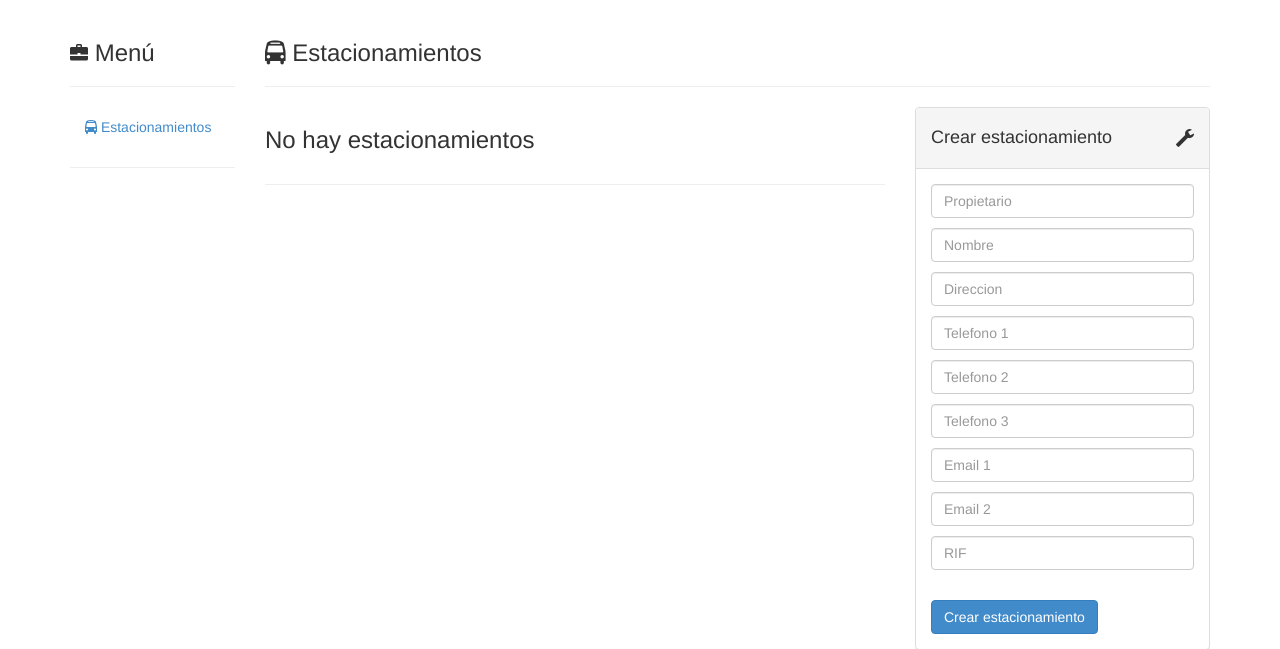
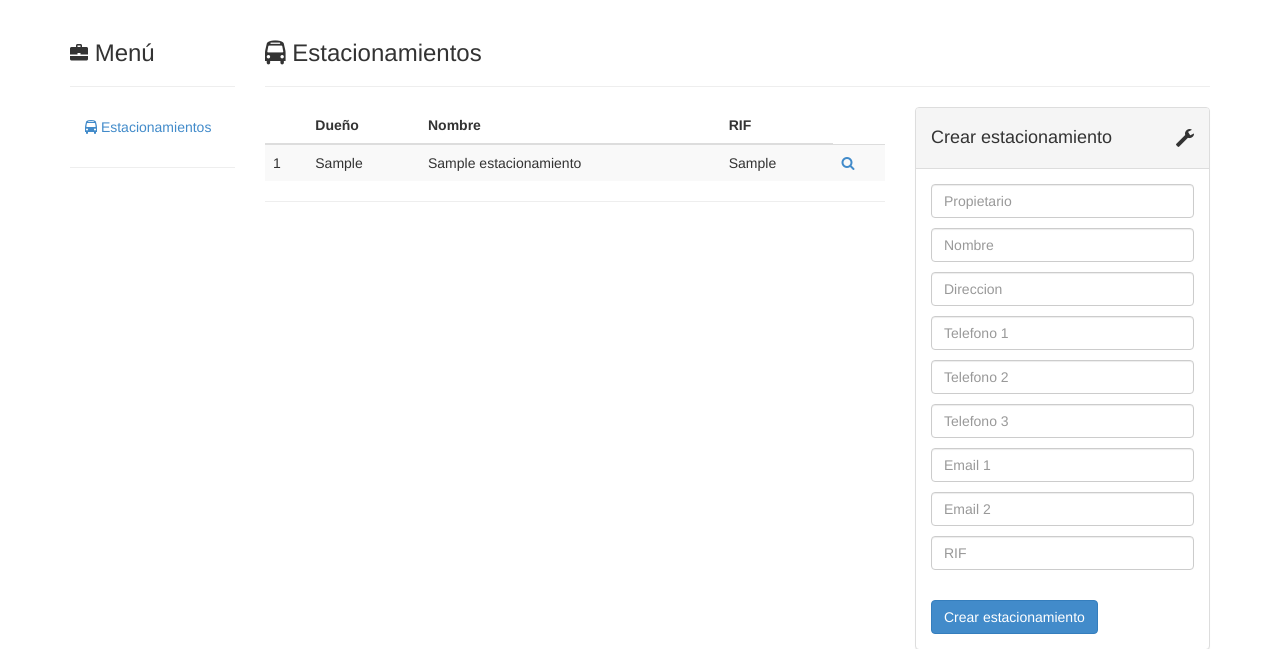
Before and after one commit to Sealos/SAGE, a Django app: page /estacionamientos/ in a window 1280 px wide. Shown: the part 51-700 px from the top of the page. Run offline with Django 3.2, Linux system fonts and the light colour scheme; tables that the repository leaves empty hold one stand-in row (values such as "Sample post"); some libraries are stand-ins or nearby versions.

Commit message:
Agregue la base de datos al modelo, no se cambio los forms asi que los casos de prueba deberian servir igual aunque no lo probe. Para agregar la  base de datos deben hacer los siguientes comandos
python manage.py syncdb   Esta crea la base de datos con los models
python manage.py makemigrations  Hace las migraciones
python manage.py migrate las efectua

ademas
python manage.py flush  Borra las bases de datos (solo datos, no las tablas)

```diff
--- a/src/SAGE/estacionamientos/models.py
+++ b/src/SAGE/estacionamientos/models.py
@@ -1,39 +1,51 @@
 # -*- coding: utf-8 -*-
 
 from django.db import models
-from estacionamientos.forms import EstacionamientoForm
-from estacionamientos.forms import EstacionamientoExtendedForm
 from django.forms import ModelForm
+from django.core.validators import RegexValidator
 
-class EstacionamientoModel(models.Model):
+class Estacionamiento(models.Model):
 	#propietario=models.ForeignKey(Propietario)
-	propietario = models.CharField(max_length = 50, help_text = "Nombre Propio")
-	nombre = models.CharField(max_length = 50)
-	direccion = models.TextField(max_length = 120)
+	Propietario = models.CharField(max_length = 50, help_text = "Nombre Propio")
+	Nombre = models.CharField(max_length = 50)
+	Direccion = models.TextField(max_length = 120)
 
-	telefono_1 = models.CharField(blank = True, null = True, max_length = 30)
-	telefono_2 = models.CharField(blank = True, null = True, max_length = 30)
-	telefono_3 = models.CharField(blank = True, null = True, max_length = 30)
+	Telefono_1 = models.CharField(blank = True, null = True, max_length = 30)
+	Telefono_2 = models.CharField(blank = True, null = True, max_length = 30)
+	Telefono_3 = models.CharField(blank = True, null = True, max_length = 30)
 
-	email_1 = models.EmailField(blank=True, null=True)
-	email_2 = models.EmailField(blank=True, null=True)
+	Email_1 = models.EmailField(blank=True, null=True)
+	Email_2 = models.EmailField(blank=True, null=True)
 
-	rif = models.CharField(max_length = 12)
+	Rif = models.CharField(max_length = 12)
 
-	tarifa = models.CharField(max_length = 50)
-	horarioin = models.TimeField()
-	horariout = models.TimeField()
-	horario_resein = models.TimeField()
-	horario_reserout = models.TimeField()
 
-class EstacionamientoModelForm(EstacionamientoForm):
-	class Meta:
-		model = EstacionamientoModel
-		fields = ['propietario', 'nombre', 'direccion', 'telefono_1', 'telefono_2', 'telefono_3', 'email_1',
-				'email_2', 'rif', 'tarifa', 'horarioin', 'horariout', 'horario_resein', 'horario_reserout']
+
+class ExtendedModel(models.Model):
+	Estacionamiento = models.ForeignKey(Estacionamiento, primary_key = True)
+	Tarifa = models.CharField(max_length = 50, null = True)
+	Apertura = models.TimeField()
+	Cierre = models.TimeField()
+	Reservas_Inicio = models.TimeField()
+	Reservas_Cierre = models.TimeField()
+	NroPuesto = models.IntegerField()
+
+#class EstacionamientoModelForm(EstacionamientoForm):
+#	class Meta:
+#		model = EstacionamientoModel
+#		fields = ['propietario', 'nombre', 'direccion', 'telefono_1', 'telefono_2', 'telefono_3', 'email_1',
+#				'email_2', 'rif', 'tarifa', 'horarioin', 'horariout', 'horario_resein', 'horario_reserout']
 
 #class Propietario(models.Model):
 	#nombre = models.CharField(max_length = 50, help_text = "Nombre Propio")
 
 #class EstadoEstacionamiento(models.Model):
 	#
+
+class PuestosModel(models.Model):
+	estacionamiento = models.ForeignKey(ExtendedModel)
+
+class ReservasModel(models.Model):
+	puesto = models.ForeignKey(PuestosModel)
+	InicioReserva = models.TimeField()
+	FinalReserva = models.TimeField()
--- a/src/SAGE/estacionamientos/views.py
+++ b/src/SAGE/estacionamientos/views.py
@@ -4,41 +4,48 @@ from django.shortcuts import render
 from estacionamientos.forms import EstacionamientoForm
 from estacionamientos.forms import EstacionamientoExtendedForm
 from estacionamientos.forms import EstacionamientoReserva
+from estacionamientos.models import *
 from estacionamientos.controller import buscar, reservar, HorarioEstacionamiento, HorarioReserva
-
-estacionamientos = []
 
 def estacionamientos_all(request):
     if request.method == 'POST':
             form = EstacionamientoForm(request.POST)
             if form.is_valid():
-                if len(estacionamientos) >= 5:
+                if len(Estacionamiento.objects.all()) >= 5:
                     return render(request, 'estacionamientoLlen.html')
-                estacionamiento = {
-                        'propietario': form.cleaned_data['propietario'],
-                        'nombre': form.cleaned_data['nombre'],
-                        'direccion': form.cleaned_data['direccion'],
-                        'telefono_1': form.cleaned_data['telefono_1'],
-                        'telefono_2': form.cleaned_data['telefono_2'],
-                        'telefono_3': form.cleaned_data['telefono_3'],
-                        'email_1': form.cleaned_data['email_1'],
-                        'email_2': form.cleaned_data['email_2'],
-                        'rif': form.cleaned_data['rif'],
-                }
-                estacionamientos.append(estacionamiento)
+
+                obj = Estacionamiento(
+                        Propietario = estacionamiento['propietario'],
+                        Nombre = estacionamiento['nombre'],
+                        Direccion = estacionamiento['direccion'],
+                        Rif = estacionamiento['rif'],
+                        Telefono_1 = form.cleaned_data['telefono_1'],
+                        Telefono_2 = form.cleaned_data['telefono_2'],
+                        Telefono_3 = form.cleaned_data['telefono_3'],
+                        Email_1 = form.cleaned_data['email_1'],
+                        Email_2 = form.cleaned_data['email_2']
+                )
+                obj.save()
     else:
         form = EstacionamientoForm()
-    return render(request, 'base.html', {'form': form, 'estacionamientos': estacionamientos})
+    return render(request, 'base.html', {'form': form, 'estacionamientos': Estacionamiento.objects.all()})
 
 def estacionamiento_detail(request, _id):
     _id = int(_id)
+    _id = _id+1
+    estacion = Estacionamiento.objects.get(id=_id)
     if request.method == 'GET':
         # Mayor al numero que hay
-        if len(estacionamientos) < _id + 1:
+        if len(Estacionamiento.objects.all()) < _id :
             return render(request, '404.html')
         else:
             form = EstacionamientoExtendedForm()
-            return render(request, 'estacionamiento.html', {'form': form, 'estacionamiento': estacionamientos[_id]})
+            if len(ExtendedModel.objects.filter(Estacionamiento = estacion))>0 :
+                return render(request, 'estacionamiento.html', {'form': form, 'estacionamiento': estacion,
+                    'estacionamiento2': ExtendedModel.objects.get(Estacionamiento = estacion)})
+            else:
+                return render(request, 'estacionamiento.html', {'form': form, 'estacionamiento': estacion,
+                    'estacionamiento2': None})
 
     elif request.method == 'POST':
             form = EstacionamientoExtendedForm(request.POST)
@@ -52,31 +59,45 @@ def estacionamiento_detail(request, _id):
                 x = HorarioEstacionamiento(hora_in,hora_out,reserva_in,reserva_out)
                 if not x[0]:
                     return render(request, x[1])
+                if len(ExtendedModel.objects.filter(Estacionamiento = estacion))>0 :
 
+                    obj = ExtendedModel.objects.get(Estacionamiento = estacion)
+                    obj.Estacionamiento = estacion
+                    obj.Tarifa = form.cleaned_data['tarifa']
+                    obj.Apertura = form.cleaned_data['horarioin']
+                    obj.Cierre = form.cleaned_data['horarioout']
+                    obj.Reservas_Inicio = form.cleaned_data['horario_reserin']
+                    obj.Reservas_Cierre = form.cleaned_data['horario_reserout']
+                    obj.NroPuesto = form.cleaned_data['puestos']
 
-                estacionamientos[_id]['tarifa'] = form.cleaned_data['tarifa']
-                estacionamientos[_id]['horarioin'] = hora_in
-                estacionamientos[_id]['horarioout'] = hora_out
-                estacionamientos[_id]['horario_reserin'] = reserva_in
-                estacionamientos[_id]['horario_reserout'] = reserva_out
-                estacionamientos[_id]['puestos'] = form.cleaned_data['puestos']
+                else:
+                    obj = ExtendedModel(
+                            Estacionamiento = estacion,
+                            Tarifa = form.cleaned_data['tarifa'],
+                            Apertura = form.cleaned_data['horarioin'],
+                            Cierre = form.cleaned_data['horarioout'],
+                            Reservas_Inicio = form.cleaned_data['horario_reserin'],
+                            Reservas_Cierre = form.cleaned_data['horario_reserout'],
+                            NroPuesto = form.cleaned_data['puestos']
+                    )
+                obj.save()
 
-                elem1 = (estacionamientos[_id]['horarioin'],estacionamientos[_id]['horarioin'])
-                elem2 = (estacionamientos[_id]['horarioout'],estacionamientos[_id]['horarioout'])
-                estacionamientos[_id]['puestoReservas'] = [[elem1, elem2] for _ in range(estacionamientos[_id]['puestos'])]
+                elem1 = (obj.Apertura,obj.Apertura)
+                elem2 = (obj.Cierre,obj.Cierre)
+                #estacionamientos[_id]['puestoReservas'] = [[elem1, elem2] for _ in range(estacionamientos[_id]['puestos'])]
 
 
     else:
         form = EstacionamientoExtendedForm()
 
-    return render(request, 'estacionamiento.html', {'form': form, 'estacionamiento': estacionamientos[_id]})
+    return render(request, 'estacionamiento.html', {'form': form, 'estacionamiento': estacion,
+        'estacionamiento2': ExtendedModel.objects.get(Estacionamiento = estacion)})
 
 
 
 def estacionamiento_reserva(request, _id):
     _id = int(_id)
     listaReserva = estacionamientos[_id]['puestoReservas']
-    print(listaReserva)
 
     if request.method == 'GET':
         # Mayor al numero que hay
--- a/src/SAGE/templates/base.html
+++ b/src/SAGE/templates/base.html
@@ -95,7 +95,7 @@
         </thead>
         <tbody>
         {% for obj in estacionamientos %}
-          <tr><td>{{forloop.counter}}</td><td>{{obj.propietario}}</td><td>{{obj.nombre}}</td><td>{{obj.rif}}</td><td><a href="./{{forloop.counter0}}"><i class="fa fa-search"></i></a> </td></tr>
+          <tr><td>{{forloop.counter}}</td><td>{{obj.Propietario}}</td><td>{{obj.Nombre}}</td><td>{{obj.Rif}}</td><td><a href="./{{forloop.counter0}}"><i class="fa fa-search"></i></a> </td></tr>
         {% endfor %}
         </tbody>
         {% else %}
```
Also changed, not shown: src/SAGE/templates/estacionamiento.html (+28 -28 lines).
